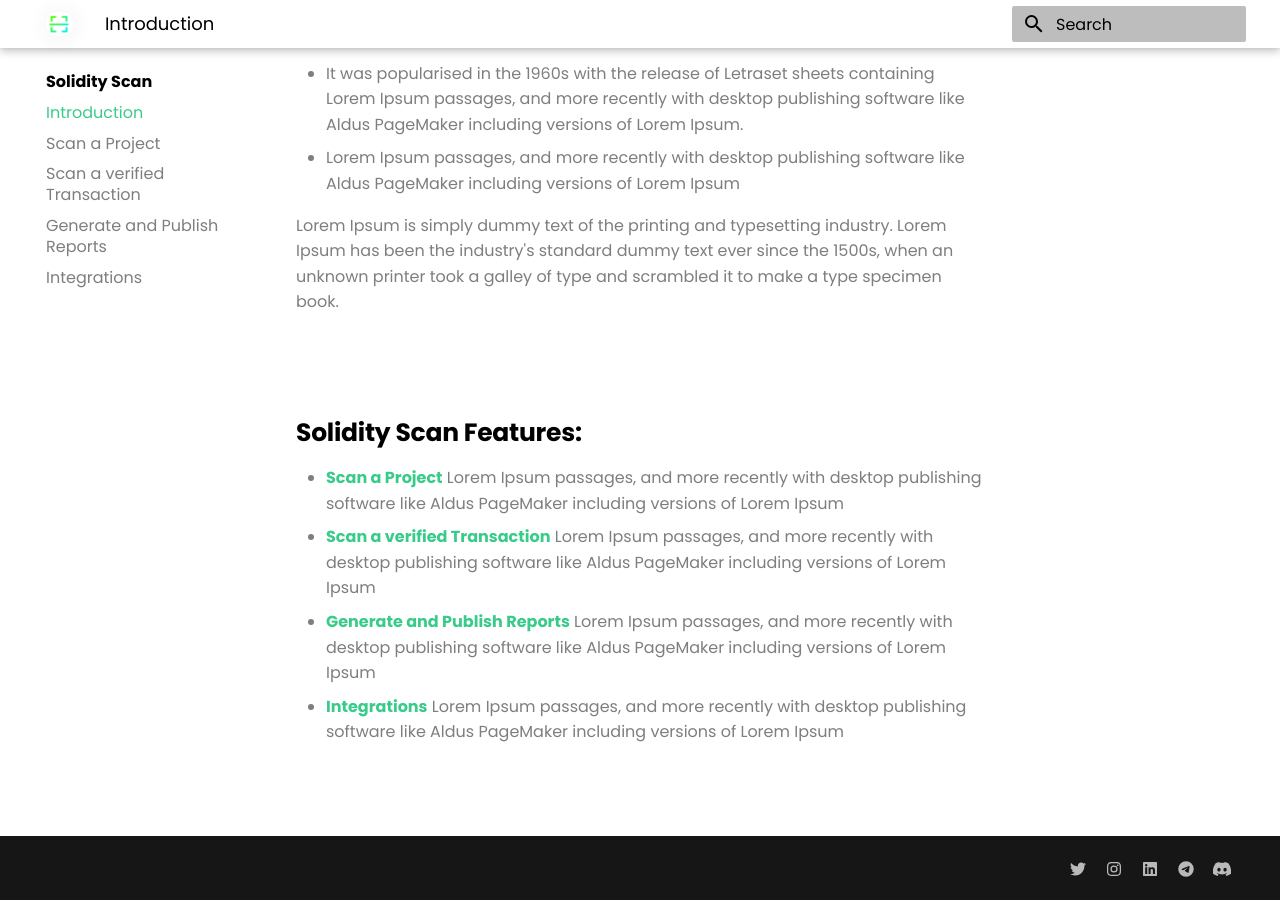
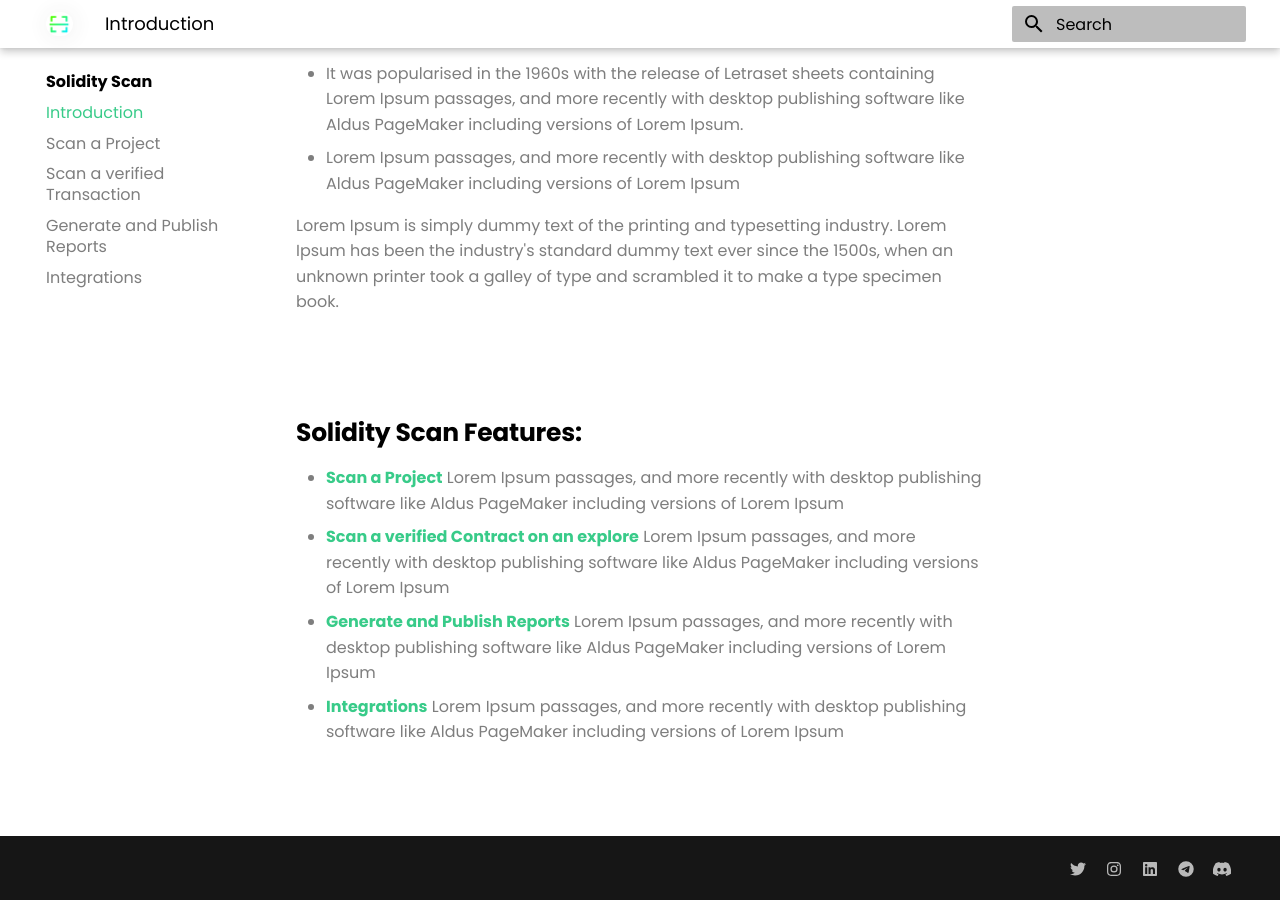
Before and after one commit to Credshields/solidity-scanner-docs, an MkDocs documentation site: the page built from documentation/index.md, in a window 1280 px wide and 900 px high, scrolled down 1067 px. Built offline with MkDocs 1.6.1 and Material for MkDocs 9.7.7, drawn with Linux system fonts in a browser that asks for light colours.

Commit message:
Update index.md

```diff
--- a/documentation/index.md
+++ b/documentation/index.md
@@ -27,7 +27,7 @@
 
 - [Scan a Project](./project)
   Lorem Ipsum passages, and more recently with desktop publishing software like Aldus PageMaker including versions of Lorem Ipsum
-- [Scan a verified Transaction](./block)
+- [Scan a verified Contract on an explore](./block)
   Lorem Ipsum passages, and more recently with desktop publishing software like Aldus PageMaker including versions of Lorem Ipsum
 - [Generate and Publish Reports](./report)
   Lorem Ipsum passages, and more recently with desktop publishing software like Aldus PageMaker including versions of Lorem Ipsum
```
